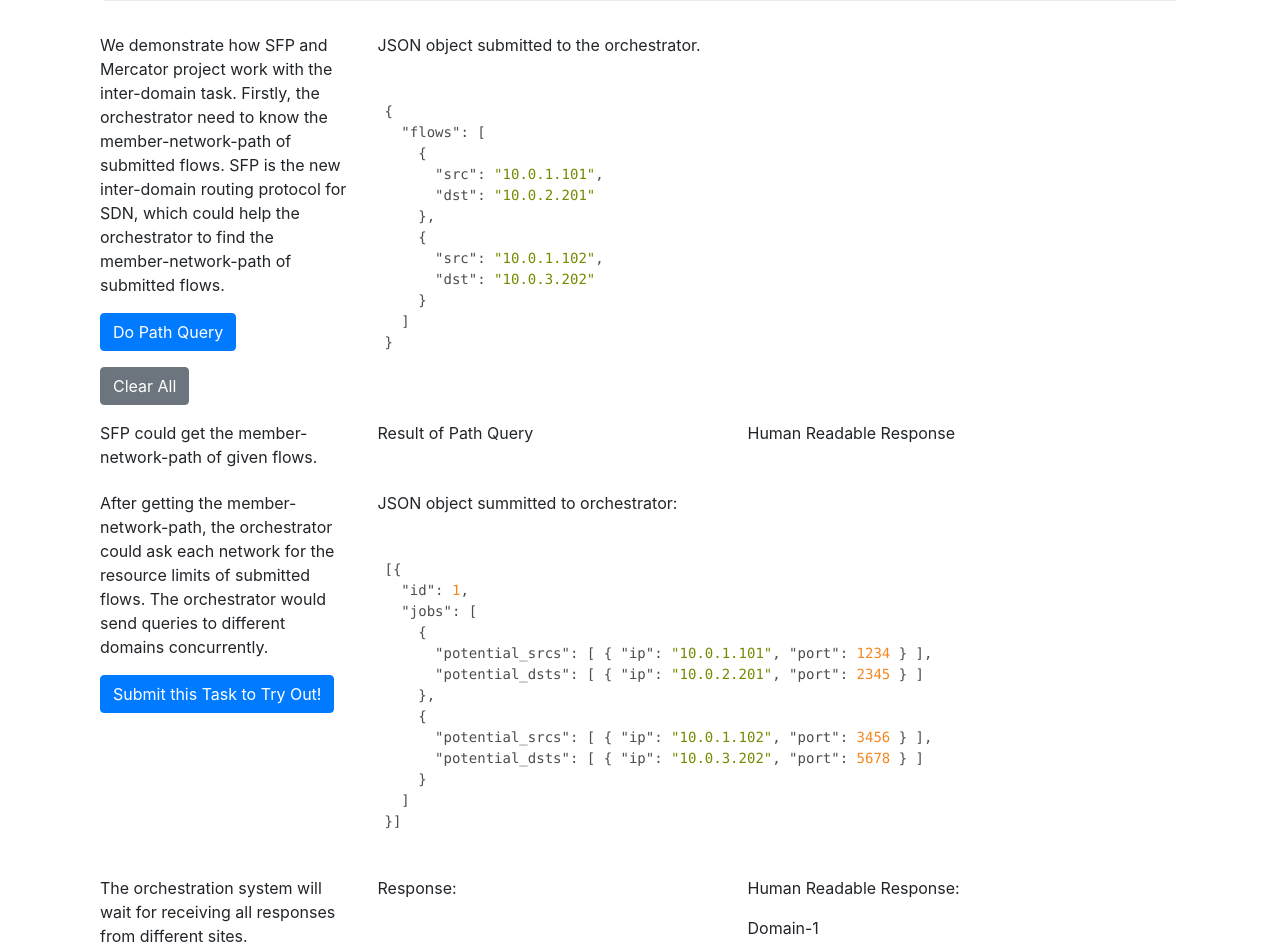
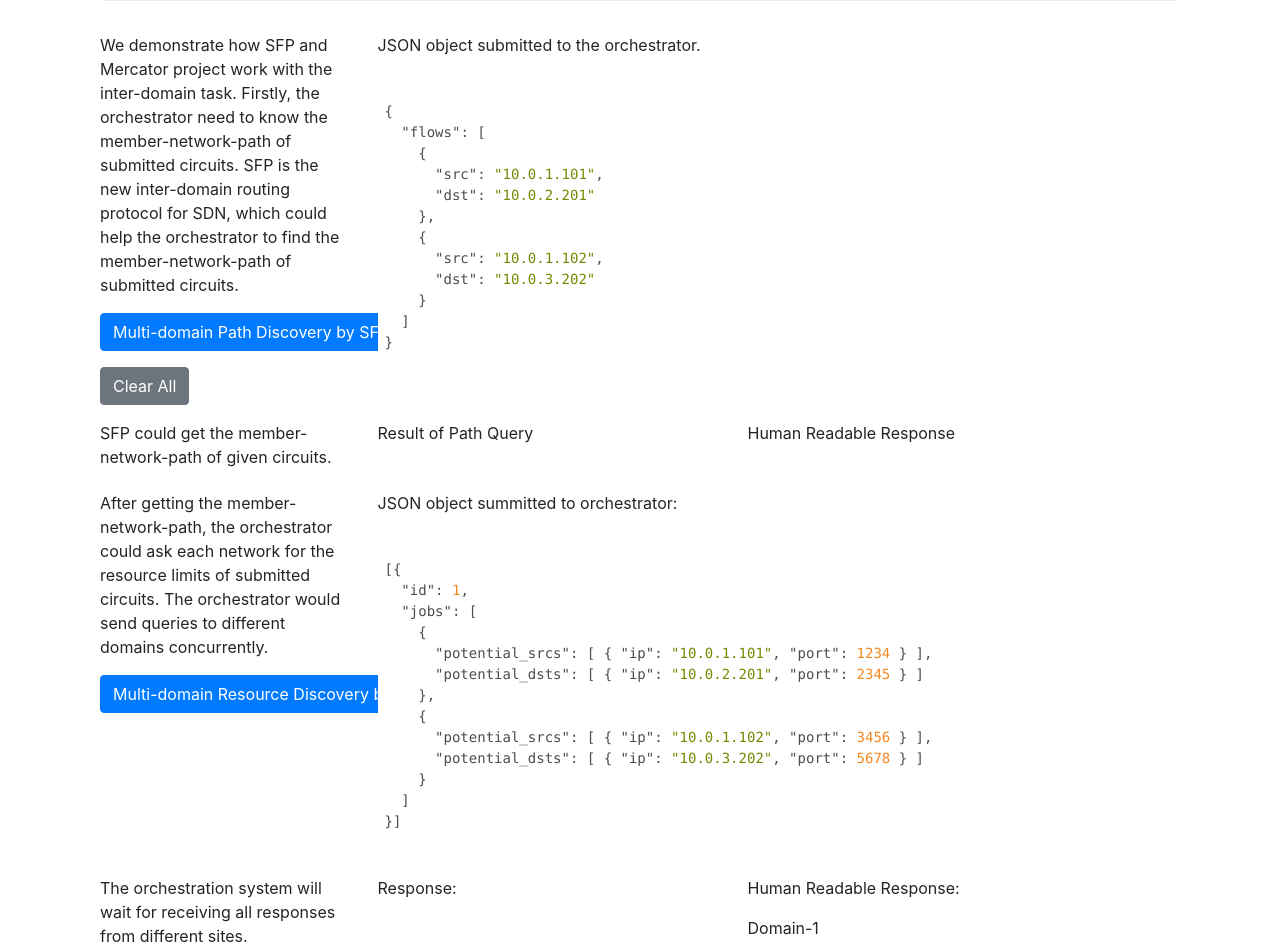
Before and after one commit to openalto/UnicornUI, a Flask app: page / in a window 1280 px wide. Shown: the part 1607-2553 px from the top of the page. Run offline with Flask 2, Linux system fonts and the light colour scheme; some libraries are stand-ins or nearby versions.

Commit message:
Fix multiple words
Signed-off-by: Y. Jace Liu <yang.jace.liu@linux.com>

```diff
--- a/unicorn/templates/index.html
+++ b/unicorn/templates/index.html
@@ -395,13 +395,13 @@
                     <div class="row">
                         <div class="col-3">
                             <p>We demonstrate how SFP and Mercator project work with the inter-domain task. Firstly,
-                                the orchestrator need to know the member-network-path of submitted flows. SFP is the new
+                                the orchestrator need to know the member-network-path of submitted circuits. SFP is the new
                                 inter-domain
                                 routing protocol for SDN, which could help the orchestrator to find the member-network-path of
-                                submitted flows.</p>
+                                submitted circuits.</p>
                             <p>
                                 <button type="button" class="btn btn-primary" onclick="do_path_query()">
-                                    Do Path Query
+                                    Multi-domain Path Discovery by SFP
                                 </button>
                             </p>
                             <p>
@@ -431,7 +431,7 @@
 
                     <div class="row">
                         <div class="col-3">
-                            <p>SFP could get the member-network-path of given flows.</p>
+                            <p>SFP could get the member-network-path of given circuits.</p>
                         </div>
                         <div class="col-4">
                             <p>Result of Path Query</p>
@@ -447,12 +447,12 @@
                         <div class="col-3">
                             <p>
                                 After getting the member-network-path, the orchestrator could ask each network for the
-                                resource limits of submitted flows. The orchestrator would send queries to different
+                                resource limits of submitted circuits. The orchestrator would send queries to different
                                 domains concurrently.
                             </p>
                             <p>
                                 <button type="button" class="btn btn-primary" onclick="submit_md_task_case3()">
-                                    Submit this Task to Try Out!
+                                    Multi-domain Resource Discovery by Mercator
                                 </button>
                             </p>
 
```
